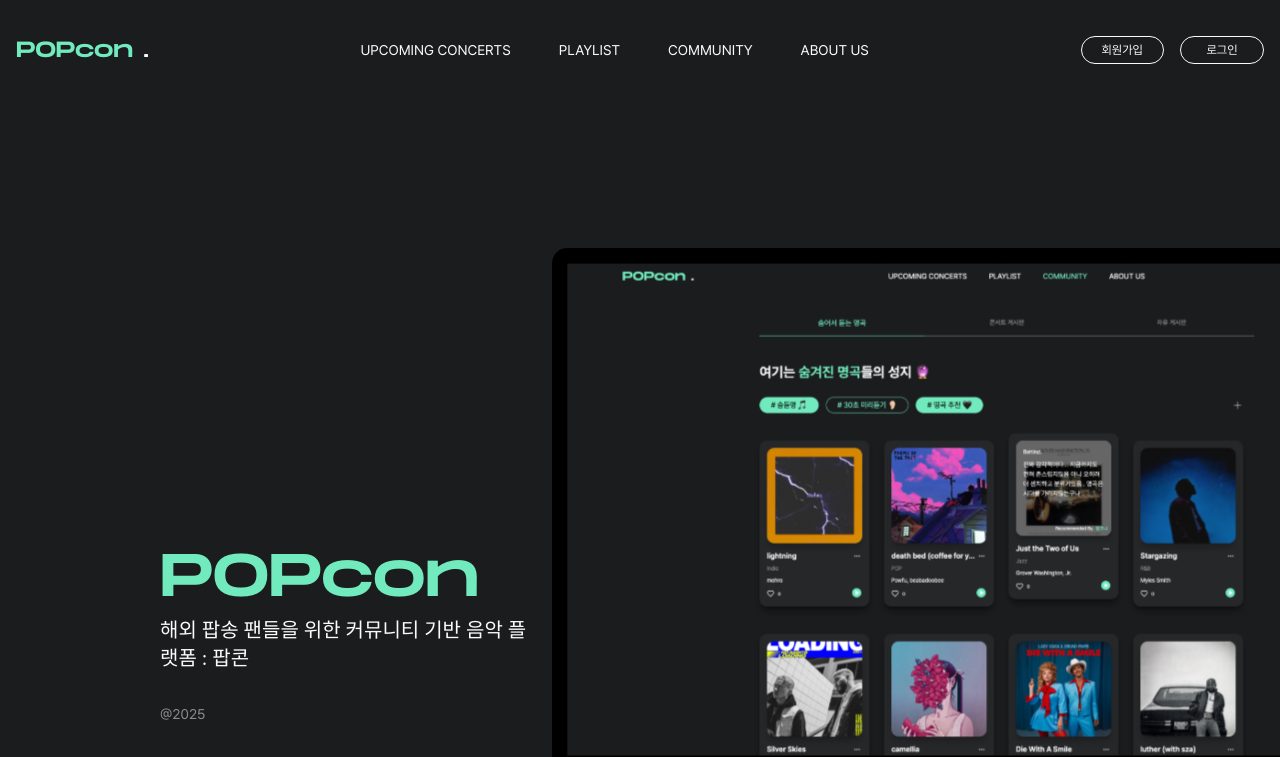
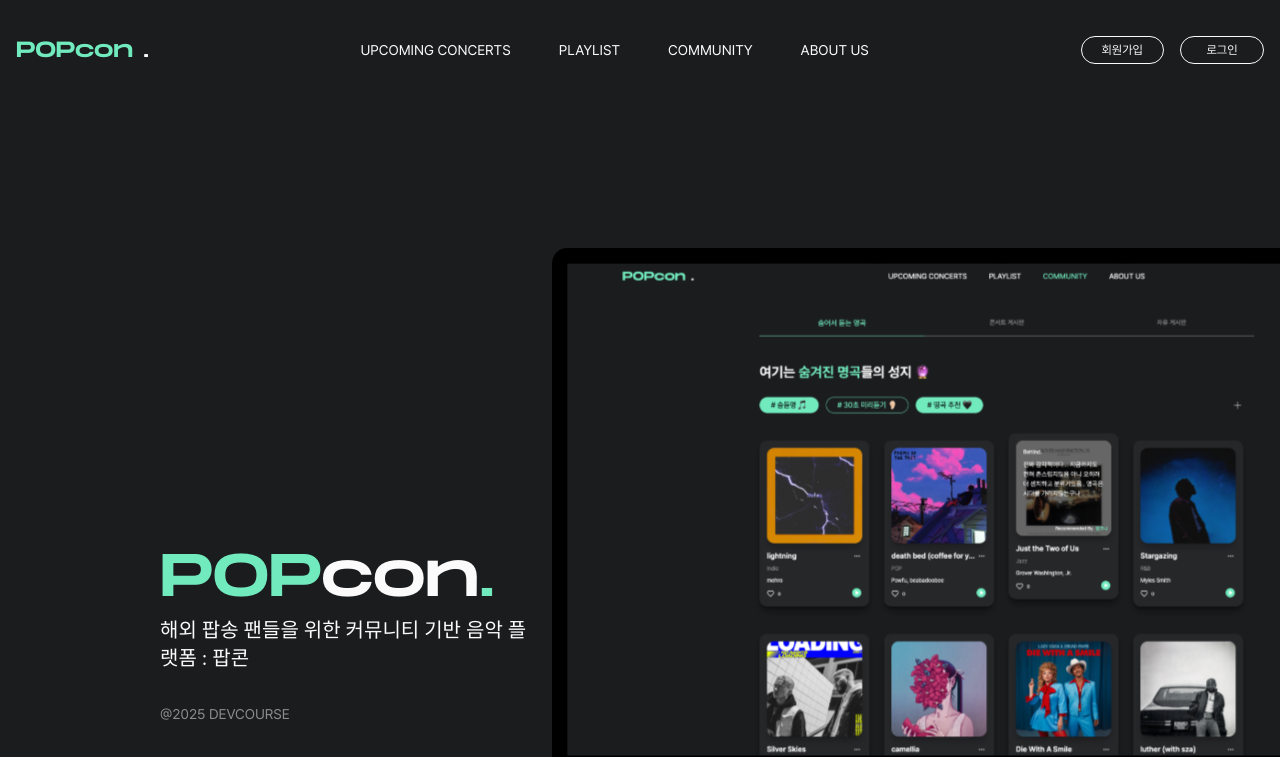
Before and after one commit to devcourse-team3-popcon/popcon, a React (Vite) app: page / in a window 1280 px wide. Shown: the top 757 px of the page. Built offline with nearby package versions, Linux system fonts and the light colour scheme; no server answers; a web font is replaced by a local one.

Commit message:
💄 문구 추가

```diff
--- a/src/features/home/components/Section1.tsx
+++ b/src/features/home/components/Section1.tsx
@@ -6,14 +6,14 @@ export default function Section1() {
           <div className="flex flex-col gap-8 w-full max-w-2xl xl:-translate-y-10 pr-2">
             <div className="flex flex-col gap-2 w-full ">
               <h1 className="font-[MonumentExtended] w-full text-lg sm:text-xl md:text-2xl lg:text-4xl xl:text-6xl 2xl:text-8xl text-[color:var(--primary-300)]">
-                POPcon
+                POP<span className="text-[color:var(--white)]">con</span>.
               </h1>
               <h3 className="font-light text-base sm:text-lg lg:text-xl xl:text-xl 2xl:text-2xl ">
                 해외 팝송 팬들을 위한 커뮤니티 기반 음악 플랫폼 : 팝콘
               </h3>
             </div>
             <span className="text-xs sm:text-sm text-[color:var(--white-80)]">
-              @2025
+              @2025 DEVCOURSE
             </span>
           </div>
         </div>
```
